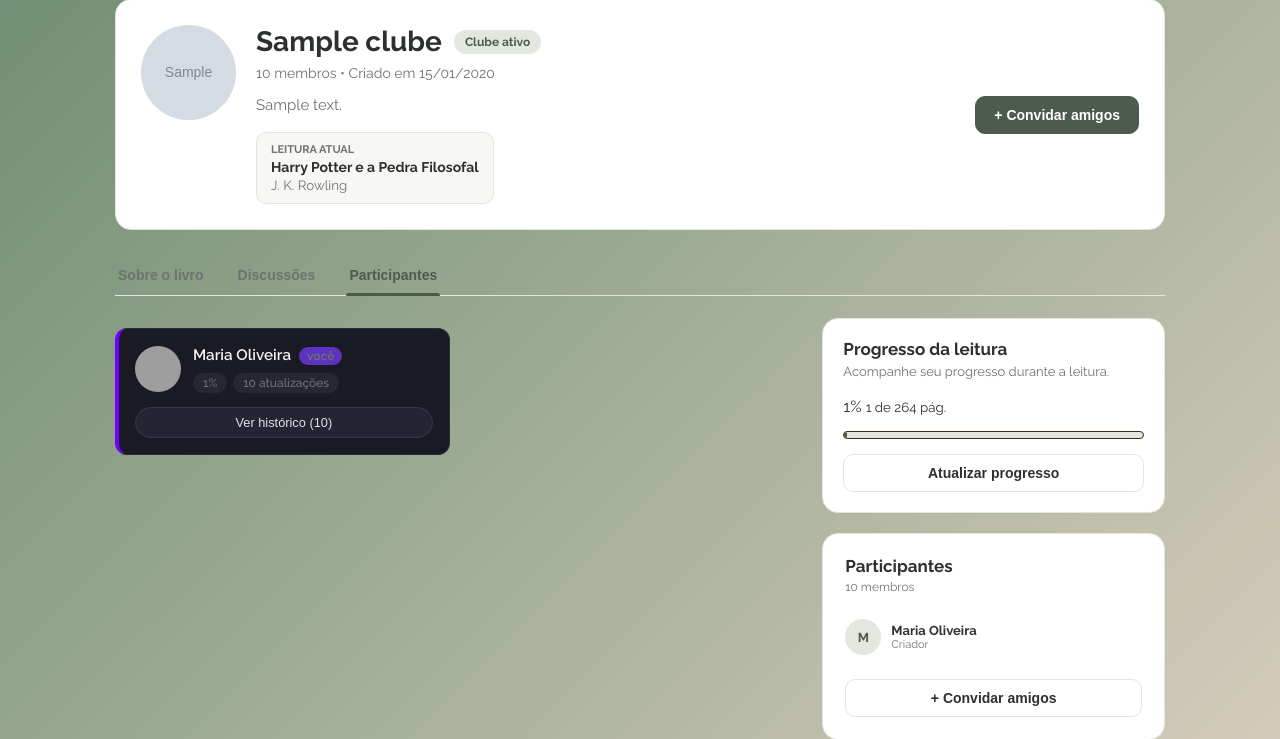
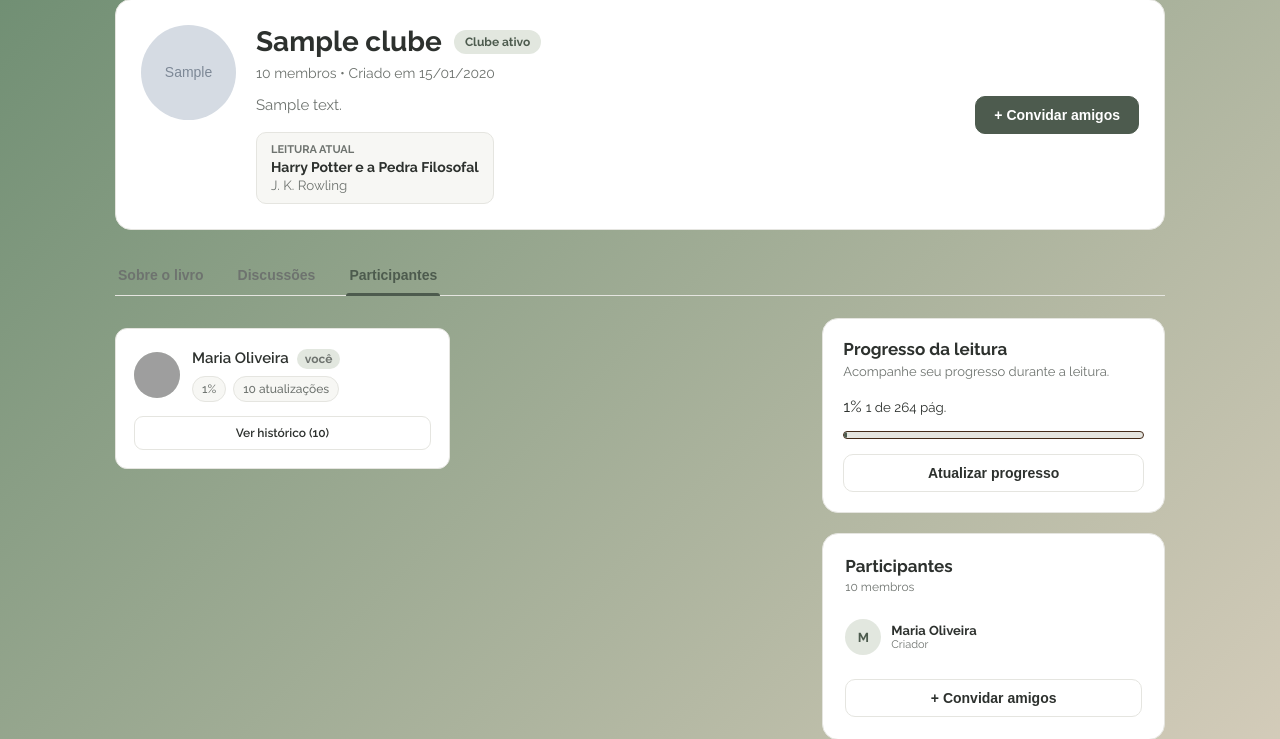
Before and after one commit to Isa-fee/Liberium, a Flask app: page /clubes/1 in a window 1280 px wide, after a click on "Participantes". Shown: the part 143-882 px from the top of the page. Run offline with Flask 3, Linux system fonts and the light colour scheme; a user stored in the database is signed in; tables that the repository leaves empty hold one stand-in row (values such as "Sample post"); grey boxes marked "Sample" are stand-in pictures; grey boxes are pictures that could not be loaded.

Commit message:
css participantes

```diff
--- a/static/css/clube/clube.css
+++ b/static/css/clube/clube.css
@@ -677,105 +677,190 @@
     }
 
 }
-/* ==========================================================================
-   ABA PARTICIPANTES (ESTILO MARATONA)
-   ========================================================================== */
 
-/* Grid principal em cards responsivos */
+/* -----------------------------------------------------
+   GRID DOS PARTICIPANTES
+----------------------------------------------------- */
+
 .grid-participantes {
     display: grid;
-    grid-template-columns: repeat(auto-fill, minmax(280px, 1fr));
+
+    grid-template-columns: repeat(
+        auto-fill,
+        minmax(280px, 1fr)
+    );
+
     gap: 16px;
+
     padding: 10px 0;
 }
 
-/* Card do participante */
+
+/* -----------------------------------------------------
+   CARD DO PARTICIPANTE
+----------------------------------------------------- */
+
 .card-participante {
-    background-color: #1a1a24;
+    background: var(--bg-card);
+
+    border: 1px solid var(--borda);
     border-radius: 12px;
-    padding: 16px;
-    border: 1px solid #2d2d3a;
-    border-left: 4px solid #7000ff; /* Linha de destaque roxa/verde na esquerda */
+
+    padding: 18px;
+
     display: flex;
     flex-direction: column;
+
     justify-content: space-between;
+
     gap: 14px;
-    transition: transform 0.2s ease, border-color 0.2s ease;
+
+    transition:
+        transform 0.2s ease,
+        border-color 0.2s ease,
+        box-shadow 0.2s ease;
 }
 
 .card-participante:hover {
     transform: translateY(-2px);
-    border-color: #3d3d4e;
+
+    border-color: #d5dad3;
+
+    box-shadow:
+        0 4px 12px rgba(45, 49, 46, 0.06);
 }
 
-/* Header do Card */
+
+/* -----------------------------------------------------
+   CABEÇALHO DO PARTICIPANTE
+----------------------------------------------------- */
+
 .participante-header {
     display: flex;
+
     align-items: center;
+
     gap: 12px;
 }
+
+
+/* -----------------------------------------------------
+   AVATAR
+----------------------------------------------------- */
 
 .participante-avatar {
     width: 46px;
     height: 46px;
+
+    flex-shrink: 0;
+
     border-radius: 50%;
+
     overflow: hidden;
-    background-color: #2e2e3d;
+
+    background: var(--verde-claro);
+
+    color: var(--verde);
+
     display: flex;
+
     align-items: center;
     justify-content: center;
-    font-weight: bold;
-    color: #fff;
-    flex-shrink: 0;
+
+    font-size: 16px;
+    font-weight: 700;
 }
 
 .participante-avatar img {
     width: 100%;
     height: 100%;
+
     object-fit: cover;
 }
 
+
+/* -----------------------------------------------------
+   NOME DO PARTICIPANTE
+----------------------------------------------------- */
+
 .participante-nome-linha {
     display: flex;
+
     align-items: center;
+
     gap: 8px;
+
+    flex-wrap: wrap;
 }
 
 .participante-nome-linha h4 {
     margin: 0;
-    color: #f1f1f5;
-    font-size: 0.95rem;
+
+    color: var(--texto-primario);
+
+    font-size: 15px;
     font-weight: 600;
 }
 
+
+/* -----------------------------------------------------
+   BADGE "VOCÊ"
+----------------------------------------------------- */
+
 .badge-voces {
-    background-color: #5c33be;
-    color: #ffffff;
-    font-size: 0.68rem;
-    font-weight: 600;
-    padding: 2px 8px;
-    border-radius: 10px;
+    background: var(--verde-claro);
+
+    color: var(--verde);
+
+    font-size: 10px;
+
+    font-weight: 700;
+
+    padding: 3px 8px;
+
+    border-radius: 20px;
+
     text-transform: lowercase;
 }
 
-/* Badges de estatísticas (porcentagem e atualizações) */
+
+/* -----------------------------------------------------
+   ESTATÍSTICAS
+----------------------------------------------------- */
+
 .participante-stats {
     display: flex;
+
     align-items: center;
-    gap: 6px;
-    margin-top: 6px;
+
+    flex-wrap: wrap;
+
+    gap: 7px;
+
+    margin-top: 5px;
 }
 
 .stat-badge {
-    background-color: #272733;
-    color: #b0b0c2;
-    font-size: 0.75rem;
+    background: #f7f7f4;
+
+    border: 1px solid var(--borda);
+
+    color: var(--texto-secundario);
+
+    font-size: 11px;
+
     font-weight: 500;
-    padding: 3px 10px;
-    border-radius: 12px;
+
+    padding: 5px 9px;
+
+    border-radius: 20px;
 }
 
-/* Tags de Sentimento */
+
+/* -----------------------------------------------------
+   TAGS DE SENTIMENTO
+----------------------------------------------------- */
+
 .participante-tags {
     display: flex;
     flex-wrap: wrap;
@@ -783,32 +868,62 @@
 }
 
 .tag-sentimento {
-    background-color: #2a2838;
-    color: #d1d1e0;
-    font-size: 0.73rem;
-    padding: 4px 10px;
-    border-radius: 14px;
-    border: 1px solid #3d3952;
+    background: var(--verde-claro);
+    border: 1px solid #d9dfd6;
+    color: var(--verde);
+    font-size: 11px;
+    padding: 5px 9px;
+    border-radius: 20px;
 }
 
-/* Botão Ver Histórico */
+
+/* -----------------------------------------------------
+   BOTÃO VER HISTÓRICO
+----------------------------------------------------- */
+
 .btn-historico {
     width: 100%;
-    background-color: #242433;
-    border: 1px solid #36364a;
-    color: #e1e1e8;
-    border-radius: 20px;
-    padding: 7px 14px;
-    font-size: 0.8rem;
-    font-weight: 500;
+
+    background: white;
+    border: 1px solid var(--borda);
+    color: var(--texto-primario);
+    border-radius: 9px;
+    padding: 9px 14px;
+    font-family: inherit;
+    font-size: 12px;
+    font-weight: 600;
     cursor: pointer;
-    transition: all 0.2s ease;
+    transition:
+        background 0.2s ease,
+        border-color 0.2s ease,
+        color 0.2s ease;
 }
 
 .btn-historico:hover {
-    background-color: #2e2e42;
-    border-color: #5c33be;
-    color: #fff;
+    background: var(--verde-claro);
+
+    border-color: var(--verde);
+
+    color: var(--verde);
+}
+
+
+/* -----------------------------------------------------
+   RESPONSIVIDADE
+----------------------------------------------------- */
+
+@media (max-width: 600px) {
+
+    .grid-participantes {
+        grid-template-columns: 1fr;
+
+        gap: 12px;
+    }
+
+    .card-participante {
+        padding: 16px;
+    }
+
 }
 
 /* ========================================
```
